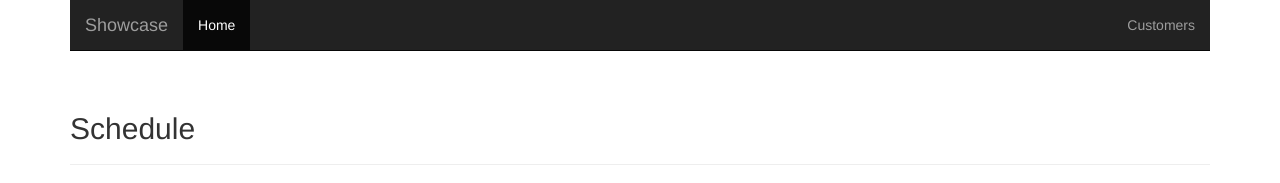
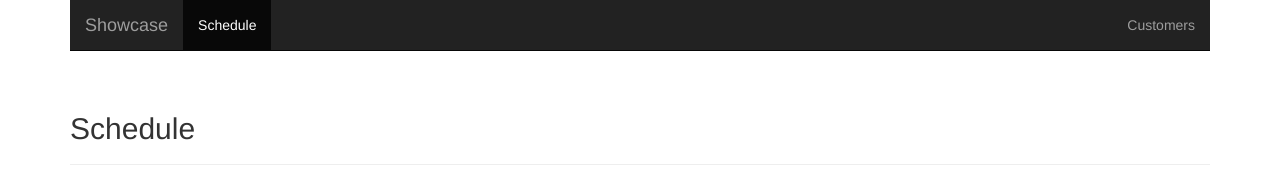
Before and after one commit to acdilosa/showcase, a Flask app: page /performers in a window 1280 px wide. Shown: the top 183 px of the page. Run offline with Flask 2, Linux system fonts and the light colour scheme; some libraries are stand-ins or nearby versions.

Commit message:
Changed the home page for performers name from performer_home to schedule.

```diff
--- a/showcase/templates/customers/layout.html
+++ b/showcase/templates/customers/layout.html
@@ -27,7 +27,7 @@
             </ul>
             <ul class="nav navbar-nav navbar-right">
              <li>
-                <a href="{{ url_for('performer_home_page') }}">Performers</a>
+                <a href="{{ url_for('schedule_page') }}">Performers</a>
               </li>
             </ul>
           </div>
--- a/showcase/templates/performers/layout.html
+++ b/showcase/templates/performers/layout.html
@@ -20,7 +20,7 @@
           </div>
           <div class="navbar-collapse collapse">
             <ul class="nav navbar-nav">
-              <li class="active"><a href="{{ url_for('performer_home_page') }}">Home</a></li>
+              <li class="active"><a href="{{ url_for('schedule_page') }}">Schedule</a></li>
 
             </ul>
             <ul class="nav navbar-nav navbar-right">
--- a/showcase/views.py
+++ b/showcase/views.py
@@ -28,8 +28,8 @@ def program_page():
 
 @app.route('/performers')
 #@login_required
-def performer_home_page():
-    return render_template('performers/performer_home.html')
+def schedule_page():
+    return render_template('performers/schedule.html')
 
 
 
```
Also changed, not shown: showcase/templates/performers/schedule.html (renamed from showcase/templates/performers/performer_home.html).
